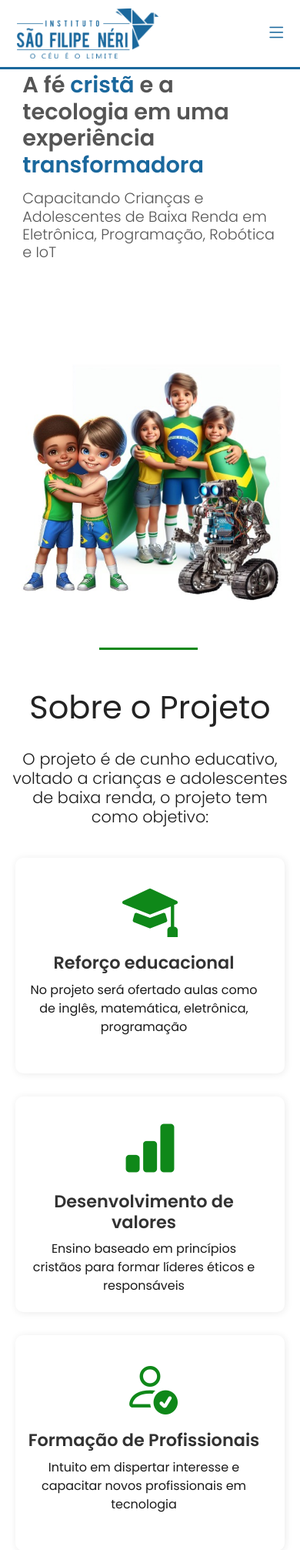
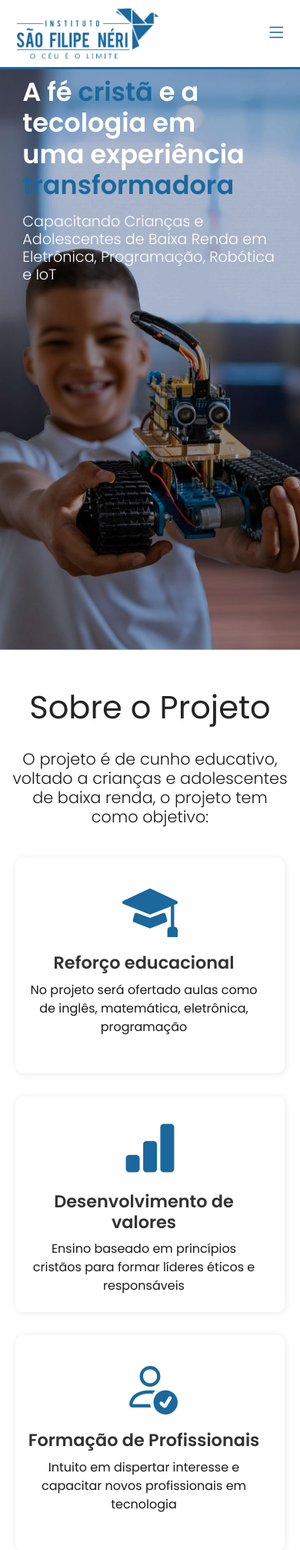
Before and after one commit to GleidistonJR/ISFN, a PHP site: page / in a window 390 px wide. Shown: the top 2013 px of the page at 77% size. Run offline with PHP 8.4, Linux system fonts and the light colour scheme.

Commit message:
subido ao ar

```diff
--- a/Componentes/banner.html
+++ b/Componentes/banner.html
@@ -11,7 +11,7 @@
             </h2>
         </div>
         <div class="col-12 col-lg-6 col-img">
-            <img src="img/img-doacoes/brasil_alunos.jpeg" alt="">
+           <!--<img src="img/img-doacoes/brasil_alunos.jpeg" alt="">-->
         </div>
     </aside>
 </article>
--- a/Componentes/headBasic.html
+++ b/Componentes/headBasic.html
@@ -7,16 +7,16 @@
     <link rel="stylesheet" href="https://cdn.jsdelivr.net/npm/bootstrap-icons@1.10.5/font/bootstrap-icons.css">
 
     <!--CSS LOCAL-->
-    <link rel="shortcut icon" href="img/img-logo/EspiritoSantoAzul.svg?5" type="image/x-icon">
-    <link rel="stylesheet" href="css/menu.css?5">
-    <link rel="stylesheet" href="css/footer.css?5">
+    <link rel="shortcut icon" href="img/img-logo/EspiritoSantoAzul.svg?6" type="image/x-icon">
+    <link rel="stylesheet" href="css/menu.css?6">
+    <link rel="stylesheet" href="css/footer.css?6">
 
 
 
     <!--JS LOCAL-->
-    <script src="js/javascript.js?5" defer></script>
-    <script src="js/event.js?5" defer></script>
-    <script src="animar.js?5" defer></script>
+    <script src="js/javascript.js?6" defer></script>
+    <script src="js/event.js?6" defer></script>
+    <script src="animar.js?6" defer></script>
 
     <!--JS bootstrap-->
     <script src="js/bootstrap.bundle.min.js" defer></script>
--- a/Doacoes.php
+++ b/Doacoes.php
@@ -6,7 +6,7 @@
     <?php
     include("Componentes/headBasic.html");
     ?>
-    <link rel="stylesheet" href="css/styleDonate.css?5">
+    <link rel="stylesheet" href="css/styleDonate.css?6">
 
     <title>Doações</title>
 
--- a/css/IndexSobre.css
+++ b/css/IndexSobre.css
@@ -37,7 +37,7 @@
 }
 
 #article-sobre i {
-    color: var(--verdePrincipal);
+    color: var(--azulPrincipal);
     font-size: 4.5em;
 }
 
--- a/css/banner.css
+++ b/css/banner.css
@@ -4,27 +4,14 @@
     flex-direction: column;
     display: flex;
     justify-content: center;
-    padding-top: 100px;
-    position: relative;
-    /* background-image: url(../img/img-banner/banner-gg.webp);
+    height: 100vh;
+    background-image: url(../img/img-banner/banner-gg.webp);
     background-repeat: no-repeat;
     background-size: cover;
-    background-position: center; */
+    background-position: center;
 }
 
-.sec-banner::after {
-    content: '';
-    position: absolute;
-    bottom: -50px;
-    left: 33%;
-    background-color: var(--verdePrincipal);
-    height: 3px;
-    width: 33%;
-    margin: 0;
-    padding: 0;
-}
-
-.sec-banner .headiline {
+.headiline {
     width: 50%;
     padding-right: 40px;
     flex-direction: column;
@@ -32,30 +19,24 @@
     justify-content: center;
 }
 
-.sec-banner .titulo {
+.titulo {
     font-size: 48px;
     width: 90%;
     padding-left: 20px;
-    color: #555;
+    color: #ffffff;
     font-weight: 600;
 }
 
-.sec-banner .descricao {
+.descricao {
     margin-top: 7px;
     font-size: 22px;
-    color: #555;
+    color: #ffffff;
     padding-left: 20px;
     font-weight: 300;
 }
-
-.sec-banner .col-img{
-    text-align: center;
-}
-.sec-banner .col-img img{
-    width: 80%;
-}
 .sec-banner mark{
     background-color: #ffffff00 ;
+    color: var(--verdePrincipal);
     color: var(--azulPrincipal);
     padding: 0;
 }
@@ -63,39 +44,32 @@
 @media (max-width: 992px) {
 
     .sec-banner {
-        height: 100vh;
+        background-image: url(../img/img-banner/BannerMob.jpg);
         padding: 0;
         justify-content: start;
         align-items: center;
     }
-    .sec-banner .row-banner{
+    .row-banner{
         display: flex;
         justify-content: center;
         align-items: center;
         width: 100%;
-        height: 100%;
-        padding-top: 30px;
+        margin-top: 100px;
     }
-    .sec-banner .headiline {
+    .headiline {
         width: 85%;
         padding: 0px;
     }
 
-    .sec-banner .titulo {
-        font-size: 1.8em;
-        width: 100%;
+    .titulo {
+        font-size: 2.1em;
+        width: 90%;
         padding: 0px;
+        color: #ffffff;
         font-weight: 600;
     }
-    .sec-banner .descricao {
+    .descricao {
         font-size: 1.2em;
         padding: 0px;
     }
-    .sec-banner .col-img img{
-        width: 100%;
-    }
-    .sec-banner::after {
-        bottom: 0px;
-    }
-
 }
--- a/formularioDoador.php
+++ b/formularioDoador.php
@@ -8,7 +8,7 @@
     include("Componentes/headBasic.html");
     ?>
 
-    <link rel="stylesheet" href="css/formularioDoador.css?5">
+    <link rel="stylesheet" href="css/formularioDoador.css?6">
 </head>
 
 <body>
--- a/index.php
+++ b/index.php
@@ -6,10 +6,10 @@
     <?php
     include("Componentes/headBasic.html");
     ?>
-    <link rel="stylesheet" href="css/banner.css?5">
-    <link rel="stylesheet" href="css/IndexSobre.css?5">
-    <link rel="stylesheet" href="css/IndexApoiar.css?5">
-    <link rel="stylesheet" href="css/IndexDepoimentos.css?5">
+    <link rel="stylesheet" href="css/banner.css?6">
+    <link rel="stylesheet" href="css/IndexSobre.css?6">
+    <link rel="stylesheet" href="css/IndexApoiar.css?6">
+    <link rel="stylesheet" href="css/IndexDepoimentos.css?6">
 
     <title>Instituto São Filipe Neris</title>
 
```
